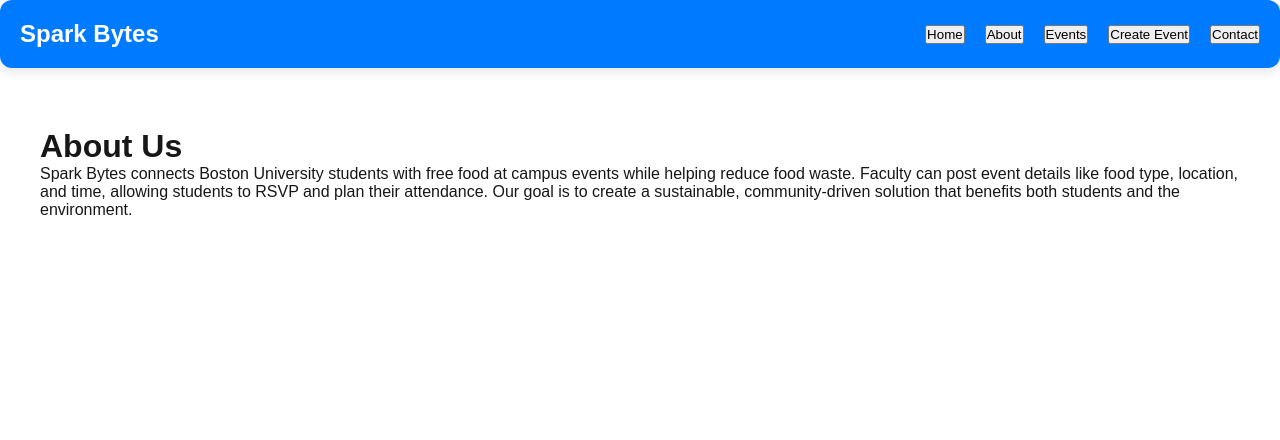
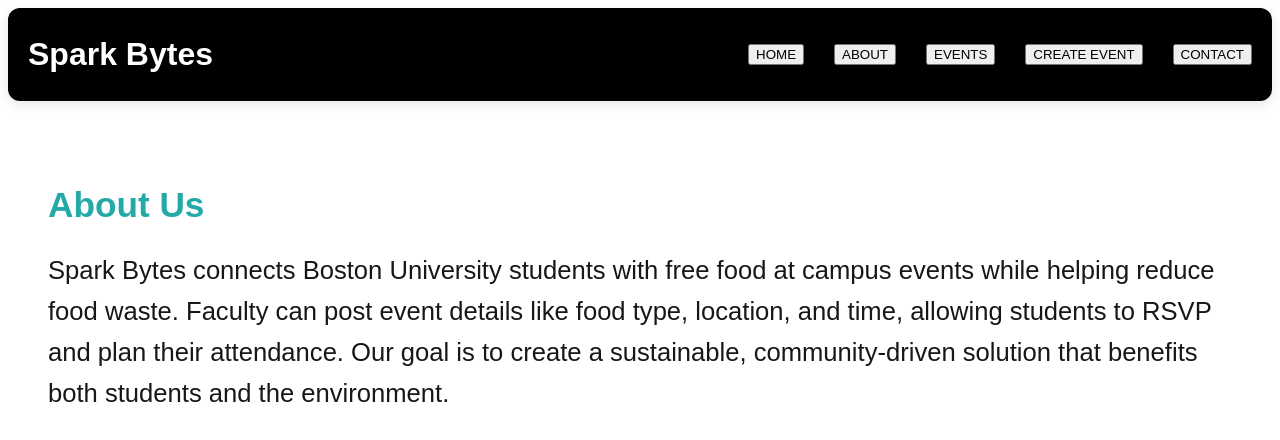
Before and after one commit to dkevin5542/SparkBytesG7, a Next.js app in the folder front-end/sparkbtyesg7/: page /about in a window 1280 px wide. Shown: the top 440 px of the page. Built offline with nearby package versions, Linux system fonts and the light colour scheme.

Commit message:
Initial CSS design updates

```diff
--- a/front-end/sparkbtyesg7/src/app/about/page.tsx
+++ b/front-end/sparkbtyesg7/src/app/about/page.tsx
@@ -1,4 +1,5 @@
 import React from 'react';
+import '../globals.css';
 
 const About: React.FC = () => {
   return (
--- a/front-end/sparkbtyesg7/src/app/components/navbar.tsx
+++ b/front-end/sparkbtyesg7/src/app/components/navbar.tsx
@@ -15,11 +15,11 @@ export const Navbar: React.FC = () => {
     <nav className="navbar">
       <div className="navbar-brand" onClick={() => handleNavigation('/')}>Spark Bytes</div>
       <ul className="navbar-links">
-        <li><button onClick={() => handleNavigation('/')}>Home</button></li>
-        <li><button onClick={() => handleNavigation('/about')}>About</button></li> {/* Corrected route */}
-        <li><button onClick={() => handleNavigation('/events')}>Events</button></li>
-        <li><button onClick={() => handleNavigation('/create-event')}>Create Event</button></li>
-        <li><button onClick={() => handleNavigation('/contact')}>Contact</button></li>
+        <li><button onClick={() => handleNavigation('/')}>HOME</button></li>
+        <li><button onClick={() => handleNavigation('/about')}>ABOUT</button></li> {/* Corrected route */}
+        <li><button onClick={() => handleNavigation('/events')}>EVENTS</button></li>
+        <li><button onClick={() => handleNavigation('/create-event')}>CREATE EVENT</button></li>
+        <li><button onClick={() => handleNavigation('/contact')}>CONTACT</button></li>
       </ul>
     </nav>
   );
--- a/front-end/sparkbtyesg7/src/app/globals.css
+++ b/front-end/sparkbtyesg7/src/app/globals.css
@@ -1,42 +1,35 @@
 :root {
   --background: #ffffff;
   --foreground: #171717;
-}
-
-@media (prefers-color-scheme: dark) {
-  :root {
-    --background: #0a0a0a;
-    --foreground: #ededed;
-  }
-}
-
-html,
-body {
-  max-width: 100vw;
-  overflow-x: hidden;
+  --accent-color: #24a9a9;
+  --primary-color: #24a9a9;
 }
 
 body {
   color: var(--foreground);
   background: var(--background);
   font-family: Arial, Helvetica, sans-serif;
-  -webkit-font-smoothing: antialiased;
-  -moz-osx-font-smoothing: grayscale;
-}
-
-* {
-  box-sizing: border-box;
-  padding: 0;
-  margin: 0;
 }
 
 a {
-  color: inherit;
+  color: var(--accent-color);
   text-decoration: none;
 }
 
-@media (prefers-color-scheme: dark) {
-  html {
-    color-scheme: dark;
-  }
+a:hover {
+  color: #24a9a9;
 }
+
+p {
+  font-size: 1.6rem;
+  line-height: 1.6;
+}
+
+h1 {
+  font-size: 2.2rem;
+  color: var(--primary-color);
+}
+
+h2, h3, h4 {
+  color: var(--primary-color);
+}
--- a/front-end/sparkbtyesg7/src/app/styles/navbar.css
+++ b/front-end/sparkbtyesg7/src/app/styles/navbar.css
@@ -1,4 +1,47 @@
 .navbar {
+  display: flex;
+  justify-content: space-between;
+  align-items: center;
+  padding: 20px;
+  background-color: #000000;
+  color: #ffffff;
+  box-shadow: 0 4px 12px rgba(0, 0, 0, 0.1);
+  border-radius: 12px;
+  margin-bottom: 20px;
+  cursor: pointer;
+}
+
+.navbar-brand {
+  font-size: 2em;
+  font-weight: bold;
+  color: #ffffff;
+}
+
+.navbar-links {
+  list-style: none;
+  display: flex;
+  gap: 30px;
+}
+
+.navbar-links li a {
+  color: #ffffff;
+  background: transparent;
+  border: none;
+  text-decoration: none;
+  font-size: 1.8em;
+  font-weight: bold;
+  cursor: pointer;
+  transition: color 0.3s;
+}
+
+.navbar-links li a:hover {
+  color: #d1e7ff !important;
+  text-decoration: underline;
+  text-decoration-color: #24a9a9;
+  text-underline-offset: 4px;
+}
+
+/* .navbar {
   display: flex;
   justify-content: space-between;
   align-items: center;
@@ -28,3 +71,4 @@
 .navbar-links li a:hover {
   color: #d1e7ff;
 }
+*/
```
Also changed, not shown: front-end/sparkbtyesg7/src/app/styles/page.css (+13 -1 lines).
